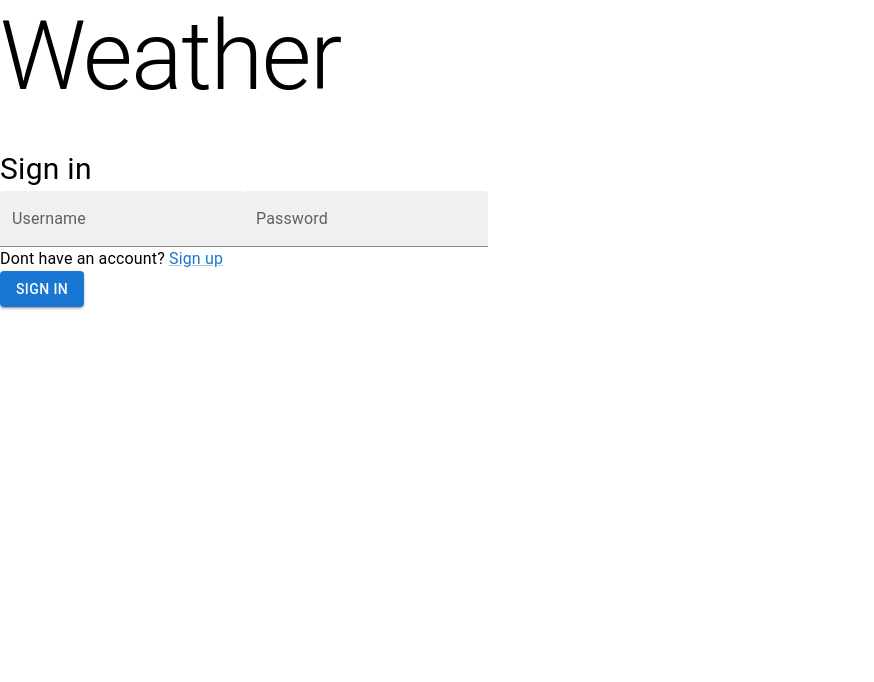
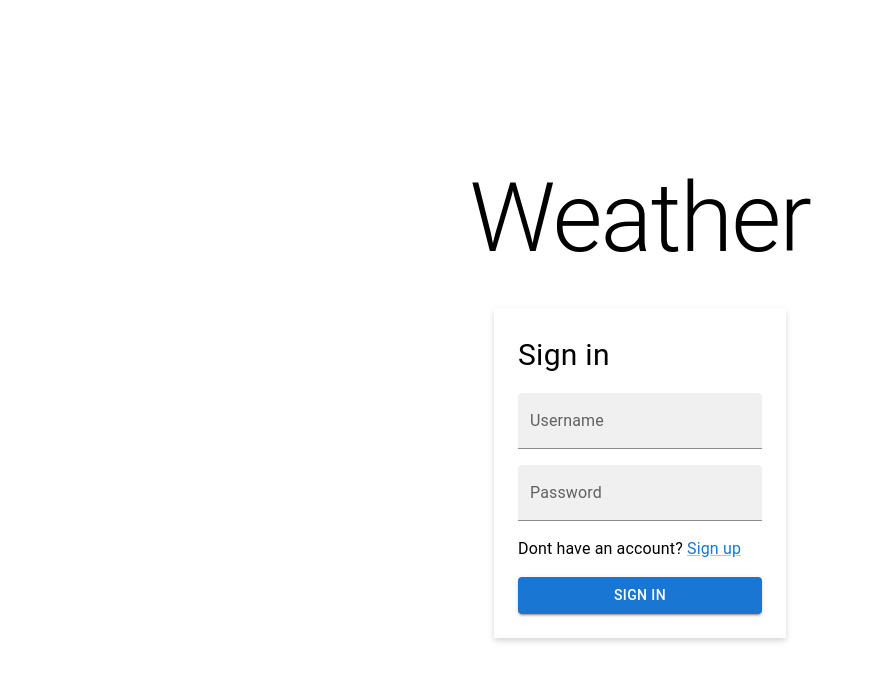
Before and after one commit to Nerekk/reactjs-weather-app, a React (Vite) app: page / in a window 1280 px wide. Shown: the top 682 px of the page, without its empty margins (0-874 px from the left). Built offline with nearby package versions, Linux system fonts and the light colour scheme.

Commit message:
Styling for login page

```diff
--- a/src/App.css
+++ b/src/App.css
@@ -6,3 +6,30 @@
 body {
   margin: 0;
 }
+
+.container {
+  height: 100vh;
+  display: flex;
+  flex-direction: column;
+  justify-content: center;
+  align-items: center;
+}
+
+.weather-title {
+  margin-bottom: 50px;
+}
+
+.form-container {
+  display: flex;
+  flex-direction: column;
+  align-items: center;
+  gap: 16px;
+  padding: 24px;
+  box-shadow: 0px 3px 6px rgba(0, 0, 0, 0.16);
+}
+
+.form {
+  display: flex;
+  flex-direction: column;
+  gap: 16px;
+}
```
